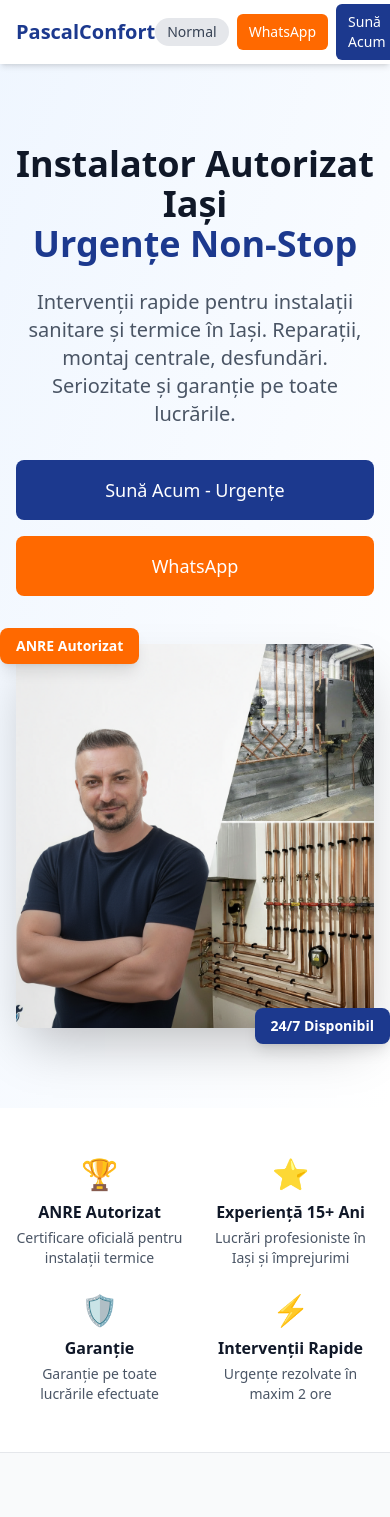
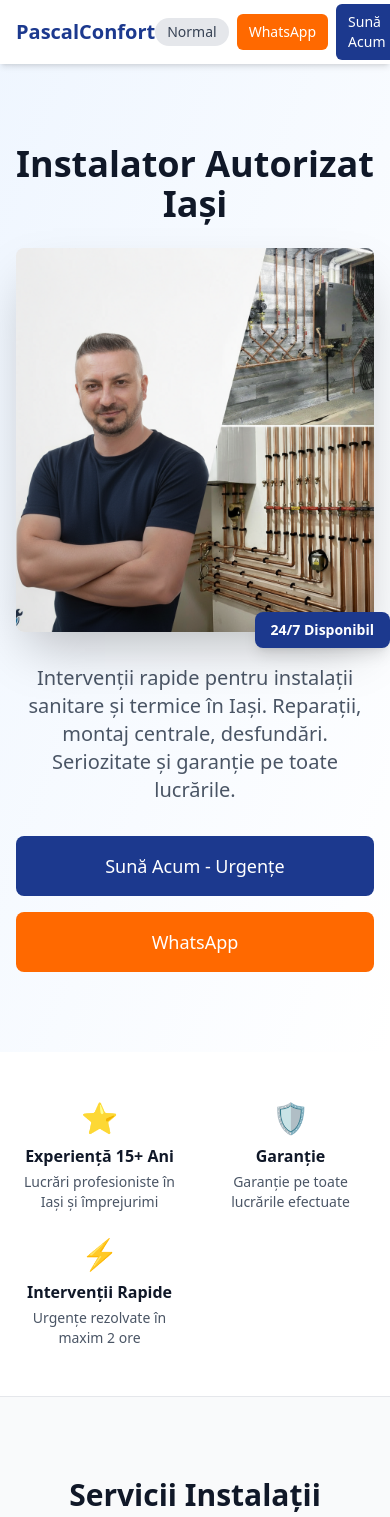
Before and after one commit to pkbannutz/PascalConfort, a Next.js app: page / in a window 390 px wide. Shown: the top 1517 px of the page. Built offline with nearby package versions, Linux system fonts and the light colour scheme.

Commit message:
Remove ANRE authorization from website components

```diff
--- a/src/app/components/SchemaOrg.tsx
+++ b/src/app/components/SchemaOrg.tsx
@@ -9,7 +9,7 @@ const jsonLd: WithContext<Plumber> = {
   "@id": "https://pascalconfort.ro",
   "url": "https://pascalconfort.ro",
   "telephone": "+40752399616",
-  "description": "Instalator sanitar și termic autorizat ANRE în Iași. Intervenții rapide pentru urgențe, reparații, montaj centrale. Seriozitate și Garanție.",
+  "description": "Instalator sanitar și termic în Iași. Intervenții rapide pentru urgențe, reparații, montaj centrale. Seriozitate și Garanție.",
   "address": {
     "@type": "PostalAddress",
     "streetAddress": "Strada Exemplu Nr. 10",
--- a/src/app/components/layout/Footer.tsx
+++ b/src/app/components/layout/Footer.tsx
@@ -10,7 +10,6 @@ export function Footer() {
               Instalator sanitar și termic autorizat în Iași. Intervenții rapide pentru urgențe, reparații și montaj centrale.
             </p>
             <div className="text-sm text-gray-400">
-              <p>ANRE Autorizat</p>
               <p>Garanție pe lucrări</p>
               <p>Intervenții non-stop</p>
             </div>
--- a/src/app/components/sections/About.tsx
+++ b/src/app/components/sections/About.tsx
@@ -24,9 +24,8 @@ export function About() {
             </h2>
             <div className="space-y-4 text-gray-600 leading-relaxed">
               <p>
-                Cu peste 15 ani de experiență în instalații sanitare și termice în Iași,
-                ofer servicii profesioniste pentru toate tipurile de lucrări. Sunt autorizat ANRE
-                și certificarea îmi permite să efectuez montaje și reparații la centrale termice.
+                Cu peste 30 ani de experiență în instalații sanitare și termice în Iași,
+                ofer servicii profesioniste pentru toate tipurile de lucrări. Efectuez montaje și reparații la centrale termice.
               </p>
               <p>
                 Am lucrat cu sute de clienți în Iași și împrejurimi, de la apartamente moderne
@@ -42,7 +41,7 @@ export function About() {
 
             <div className="mt-8 grid grid-cols-2 gap-4">
               <div className="text-center p-4 bg-blue-50 rounded-lg">
-                <div className="text-2xl font-bold text-blue-900">15+</div>
+                <div className="text-2xl font-bold text-blue-900">30+</div>
                 <div className="text-sm text-gray-600">Ani Experiență</div>
               </div>
               <div className="text-center p-4 bg-orange-50 rounded-lg">
--- a/src/app/components/sections/FAQ.tsx
+++ b/src/app/components/sections/FAQ.tsx
@@ -37,7 +37,7 @@ export function FAQ() {
           <p>Da, ofer garanție pe toate lucrările efectuate:</p>
           <ul className="list-disc list-inside space-y-1 ml-4">
             <li>Instalații sanitare: 2 ani garanție</li>
-            <li>Centrale termice: 3 ani garanție (conform ANRE)</li>
+            <li>Centrale termice: 3 ani garanție</li>
             <li>Reparații: 1 an garanție</li>
             <li>Desfundări: 6 luni garanție</li>
           </ul>
@@ -49,9 +49,8 @@ export function FAQ() {
       question: 'Ce documente aveți pentru lucrări la centrale termice?',
       answer: (
         <p>
-          Sunt autorizat ANRE (Autoritatea Națională de Reglementare în Domeniul Energiei)
-          pentru montaj și service centrale termice. Dețin toate certificatele și autorizațiile
-          necesare pentru lucrări conforme cu normativele în vigoare.
+          Efectuez montaj și service centrale termice cu materiale certificate și conform
+          cu normativele în vigoare.
         </p>
       )
     },
--- a/src/app/components/sections/Hero.tsx
+++ b/src/app/components/sections/Hero.tsx
@@ -6,14 +6,32 @@ export function Hero() {
   return (
     <section className="pt-16 bg-gradient-to-br from-blue-50 to-white">
       <div className="max-w-7xl mx-auto px-4 sm:px-6 lg:px-8 py-20">
-        <div className="grid grid-cols-1 lg:grid-cols-2 gap-12 items-center">
+        <div className="flex flex-col lg:grid lg:grid-cols-2 gap-12 items-center">
           {/* Content */}
           <ScrollReveal direction="left">
             <div className="text-center lg:text-left">
               <h1 className="text-4xl md:text-5xl lg:text-6xl font-bold text-gray-900 mb-6">
                 Instalator Autorizat Iași
-                <span className="block text-blue-900">Urgențe Non-Stop</span>
+                <span className="hidden md:block text-blue-900">Urgențe Non-Stop</span>
               </h1>
+              {/* Mobile Image */}
+              <div className="relative lg:hidden mb-8">
+                <div className="relative h-96 rounded-lg overflow-hidden shadow-2xl">
+                  <Image
+                    src="/images/portfolio/freepik__remove-text-add-him-overlay-crosing-a-bit-on-top-o__45494.png"
+                    alt="Instalator autorizat Iași lucrând la instalații sanitare - PascalConfort"
+                    fill
+                    className="object-cover"
+                    priority
+                  />
+                </div>
+                {/* Floating badges */}
+                <ScrollReveal direction="up" delay={0.4}>
+                  <div className="absolute -bottom-4 -right-4 bg-blue-900 text-white px-4 py-2 rounded-lg shadow-lg">
+                    <div className="text-sm font-semibold">24/7 Disponibil</div>
+                  </div>
+                </ScrollReveal>
+              </div>
               <p className="text-xl text-gray-600 mb-8 max-w-2xl">
                 Intervenții rapide pentru instalații sanitare și termice în Iași.
                 Reparații, montaj centrale, desfundări. Seriozitate și garanție pe toate lucrările.
@@ -39,8 +57,8 @@ export function Hero() {
             </div>
           </ScrollReveal>
 
-          {/* Image */}
-          <ScrollReveal direction="right" delay={0.2}>
+          {/* Desktop Image */}
+          <ScrollReveal direction="right" delay={0.2} className="hidden lg:block">
             <div className="relative">
               <div className="relative h-96 lg:h-[500px] rounded-lg overflow-hidden shadow-2xl">
                 <Image
@@ -53,11 +71,6 @@ export function Hero() {
               </div>
               {/* Floating badges */}
               <ScrollReveal direction="up" delay={0.4}>
-                <div className="absolute -top-4 -left-4 bg-orange-500 text-white px-4 py-2 rounded-lg shadow-lg">
-                  <div className="text-sm font-semibold">ANRE Autorizat</div>
-                </div>
-              </ScrollReveal>
-              <ScrollReveal direction="up" delay={0.6}>
                 <div className="absolute -bottom-4 -right-4 bg-blue-900 text-white px-4 py-2 rounded-lg shadow-lg">
                   <div className="text-sm font-semibold">24/7 Disponibil</div>
                 </div>
--- a/src/app/components/sections/Portfolio.tsx
+++ b/src/app/components/sections/Portfolio.tsx
@@ -19,14 +19,6 @@ export function Portfolio() {
       beforeImage: '/images/portfolio/87960c17a7f18ec03e991442ce4cf6f2.jpg',
       afterImage: '/images/portfolio/cfb4022c80b443cdce678a116b037682.jpg'
     },
-    {
-      id: '3',
-      title: 'Desfundare Profesională',
-      beforeAlt: 'Canalizare blocată în baie Iași',
-      afterAlt: 'Canalizare desfundată și curățată profesional Iași',
-      beforeImage: '/images/portfolio/e2f08cbc36a18bd5c76a8205a7083c64.jpg',
-      afterImage: '/images/portfolio/freepik__remove-text-add-him-overlay-crosing-a-bit-on-top-o__45494.png'
-    }
   ];
 
   return (
@@ -55,9 +47,6 @@ export function Portfolio() {
                       fill
                       className="object-cover"
                     />
-                    <div className="absolute top-2 left-2 bg-red-600 text-white text-xs px-2 py-1 rounded">
-                      Înainte
-                    </div>
                   </div>
                   <div className="relative h-32">
                     <Image
@@ -66,9 +55,6 @@ export function Portfolio() {
                       fill
                       className="object-cover"
                     />
-                    <div className="absolute top-2 right-2 bg-green-600 text-white text-xs px-2 py-1 rounded">
-                      După
-                    </div>
                   </div>
                 </div>
 
--- a/src/app/components/sections/Services.tsx
+++ b/src/app/components/sections/Services.tsx
@@ -30,7 +30,7 @@ export function Services() {
     {
       id: '5',
       title: 'Montaj Centrale Termice',
-      description: 'Instalare centrale noi, înlocuire centrale vechi, racordări la rețea. Lucrări conform normelor ANRE.',
+      description: 'Instalare centrale noi, înlocuire centrale vechi, racordări la rețea. Lucrări conform normelor în vigoare.',
       icon: '🏠'
     },
     {
@@ -60,7 +60,7 @@ export function Services() {
           {services.map((service, index) => (
             <ScrollReveal key={service.id} delay={index * 0.1}>
               <Card hover className="h-full">
-                <CardHeader>
+                <CardHeader className="text-center md:text-left">
                   <div className="text-4xl mb-4">{service.icon}</div>
                   <h3 className="text-xl font-semibold text-gray-900 mb-2">
                     {service.title}
--- a/src/app/components/sections/TrustBar.tsx
+++ b/src/app/components/sections/TrustBar.tsx
@@ -1,10 +1,5 @@
 export function TrustBar() {
   const trustItems = [
-    {
-      icon: '🏆',
-      title: 'ANRE Autorizat',
-      description: 'Certificare oficială pentru instalații termice'
-    },
     {
       icon: '⭐',
       title: 'Experiență 15+ Ani',
--- a/src/app/layout.tsx
+++ b/src/app/layout.tsx
@@ -15,19 +15,19 @@ const poppins = Poppins({
 });
 
 export const metadata: Metadata = {
-  title: "PascalConfort - Instalator Autorizat Iași | Urgențe Non-Stop",
-  description: "Instalator sanitar și termic autorizat în Iași. Intervenții rapide pentru urgențe, reparații, montaj centrale. Seriozitate și Garanție. Sună Acum!",
-  keywords: "instalator Iași, instalator autorizat Iași, urgențe instalații Iași, instalații sanitare Iași, instalații termice Iași, montaj centrale Iași, reparații instalații Iași",
+  title: "PascalConfort - Instalator Iași | Urgențe Non-Stop",
+  description: "Instalator sanitar și termic în Iași. Intervenții rapide pentru urgențe, reparații, montaj centrale. Seriozitate și Garanție. Sună Acum!",
+  keywords: "instalator Iași, urgențe instalații Iași, instalații sanitare Iași, instalații termice Iași, montaj centrale Iași, reparații instalații Iași",
   authors: [{ name: "PascalConfort" }],
   openGraph: {
-    title: "PascalConfort - Instalator Autorizat Iași",
-    description: "Instalator sanitar și termic autorizat în Iași. Intervenții rapide pentru urgențe, reparații, montaj centrale.",
+    title: "PascalConfort - Instalator Iași",
+    description: "Instalator sanitar și termic în Iași. Intervenții rapide pentru urgențe, reparații, montaj centrale.",
     type: "website",
   },
   twitter: {
     card: "summary_large_image",
-    title: "PascalConfort - Instalator Autorizat Iași",
-    description: "Instalator sanitar și termic autorizat în Iași. Intervenții rapide pentru urgențe, reparații, montaj centrale.",
+    title: "PascalConfort - Instalator Iași",
+    description: "Instalator sanitar și termic în Iași. Intervenții rapide pentru urgențe, reparații, montaj centrale.",
   },
 };
 
```
Also changed, not shown: src/app/components/layout/Header.tsx (+4 -4 lines).
